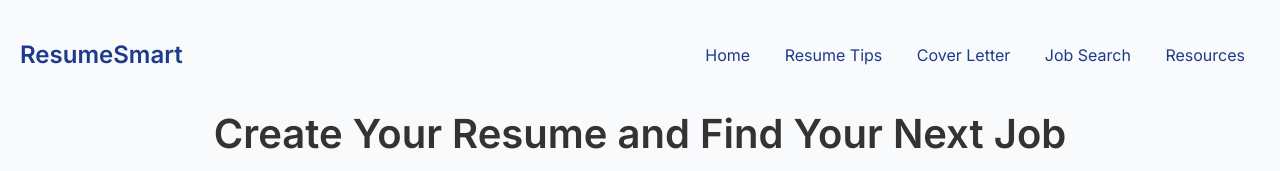
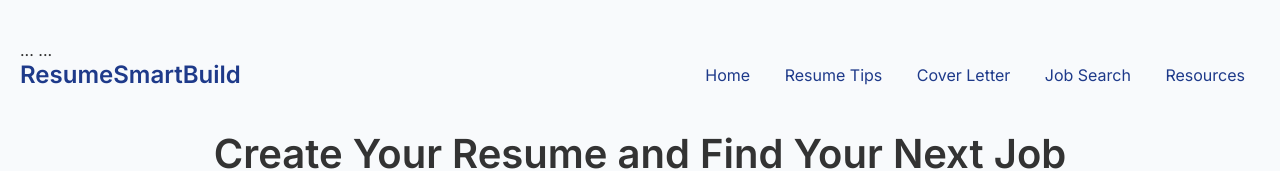
Before and after one commit to airesumewriter/resumesmartbuild2.0, a plain HTML site: page index.html in a window 1280 px wide. Shown: the top 171 px of the page. Drawn offline with Linux system fonts and the light colour scheme; a script that the page names is missing.

Commit message:
Update index.html

```diff
--- a/index.html
+++ b/index.html
@@ -121,8 +121,14 @@
   </style>
 </head>
 <body>
+  <head>
+  ...
+  <title>ResumeSmartBuild - AI Job Tools</title>
+  ...
+</head>
+<body>
   <header class="header">
-    <div class="logo">ResumeSmart</div>
+    <div class="logo">ResumeSmartBuild</div>
     <nav>
       <a href="#">Home</a>
       <a href="#">Resume Tips</a>
```
